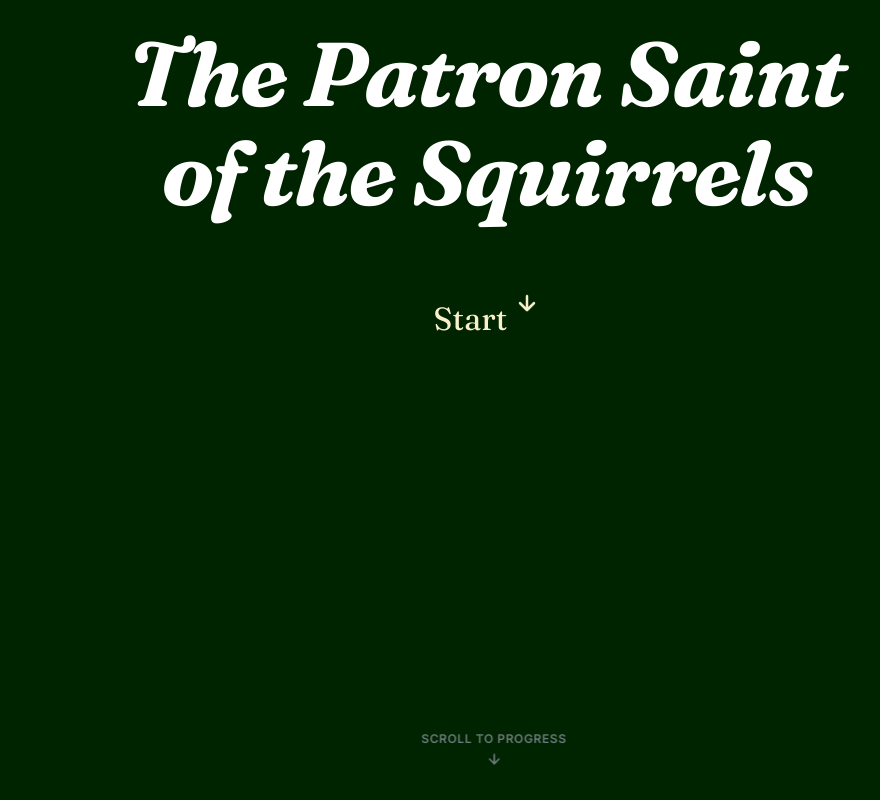
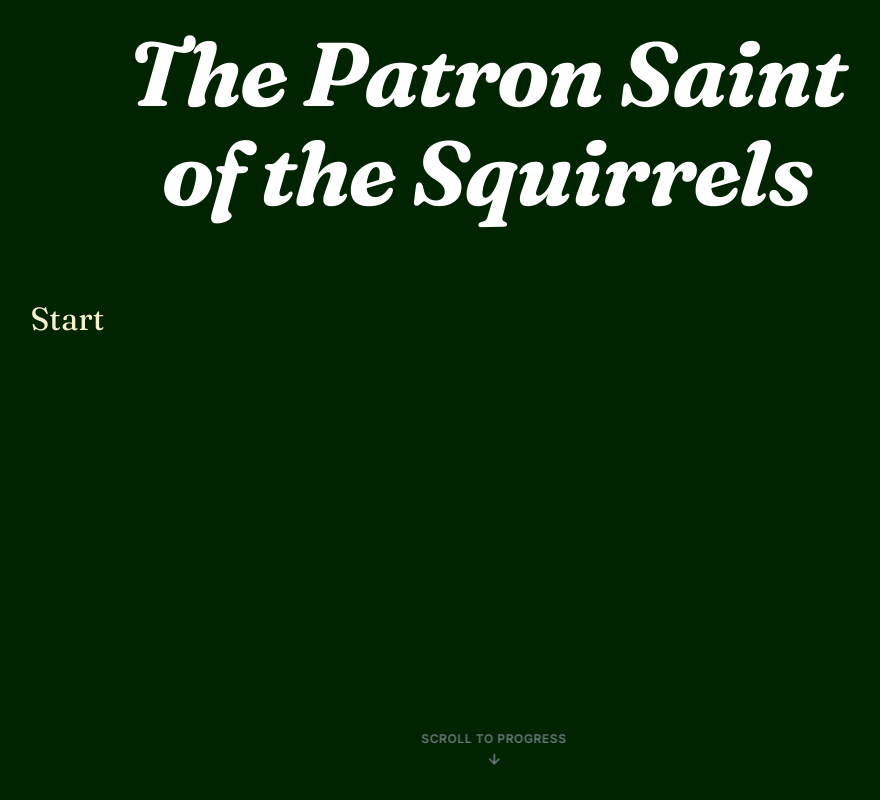
Before and after one commit to webrune-tim/patron-saint-of-squrrels, a SvelteKit app: page / in a window 1280 px wide. Shown: the top 800 px of the page, without its empty margins (146-1026 px from the left). Built offline with nearby package versions, Linux system fonts and the light colour scheme.

Commit message:
Update start button and add birthday message section
Removed SVG from the start button and added a birthday message section.

```diff
--- a/src/routes/+page.svelte
+++ b/src/routes/+page.svelte
@@ -65,10 +65,7 @@
         </div>
 
         <a class="story-paragraph start-btn" href="#intro" on:click={handleStart}>
-            <span>Start</span>
-            <svg class="bounce-arrow" xmlns="http://www.w3.org/2000/svg" viewBox="0 0 24 24" fill="none" stroke="currentColor" stroke-width="2.5" stroke-linecap="round" stroke-linejoin="round">
-                <path d="M12 5v14M19 12l-7 7-7-7"/>
-            </svg>
+            Start
         </a>
     </header>
 
@@ -240,6 +237,14 @@ She parked her metal machine on the edge of the gray expanse, her mind already h
         </div>
     </section>
 
+    <section class="scene">
+        <span>Happy Birthday Helen!!</span>
+        <span>😘🎉🎂</span>
+        <span>I pray this year bring you all the happiness you deserve.</span>
+        <span>I love you,</span>
+        <span>Timmy One Sock</span>
+    </section>
+
     <footer class="attribution">
         <small>
             Music: <a href="https://www.scottbuckley.com.au/" target="_blank" rel="noopener noreferrer">Simplicity by Scott Buckley</a><br>
@@ -275,9 +280,6 @@ She parked her metal machine on the edge of the gray expanse, her mind already h
     }
 
     .start-btn {
-        display: flex;
-        place-content: center;
-        gap: 0.5rem;
         text-decoration: none;
         padding: var(--gap-sm);
     }
```
